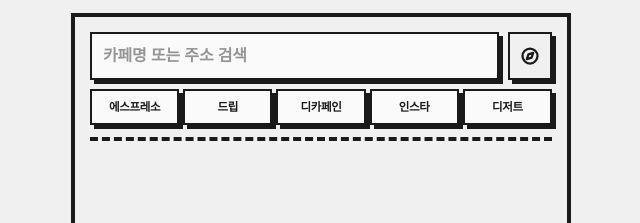
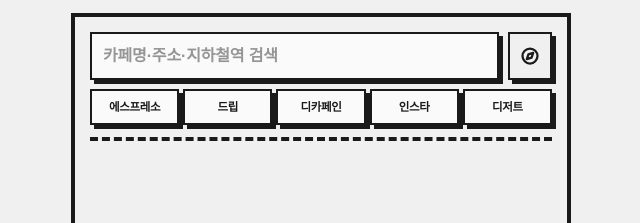
Before and after one commit to oakermann/kohee-list, a website: page index.html in a window 1280 px wide. Shown: the part 223-446 px from the top of the page, 319-959 px from the left. Drawn offline with Linux system fonts and the light colour scheme; no server answers; a web font is replaced by a local one.

Commit message:
managed_project: desc-268-index-html-id-search-34-placeholder-pla (#279)

```diff
--- a/index.html
+++ b/index.html
@@ -31,7 +31,7 @@
             <input
               id="search"
               type="text"
-              placeholder="카페명 또는 주소 검색"
+              placeholder="카페명·주소·지하철역 검색"
               class="input"
             />
           </div>
```
Also changed, not shown: .pages-deploy/index.html.
